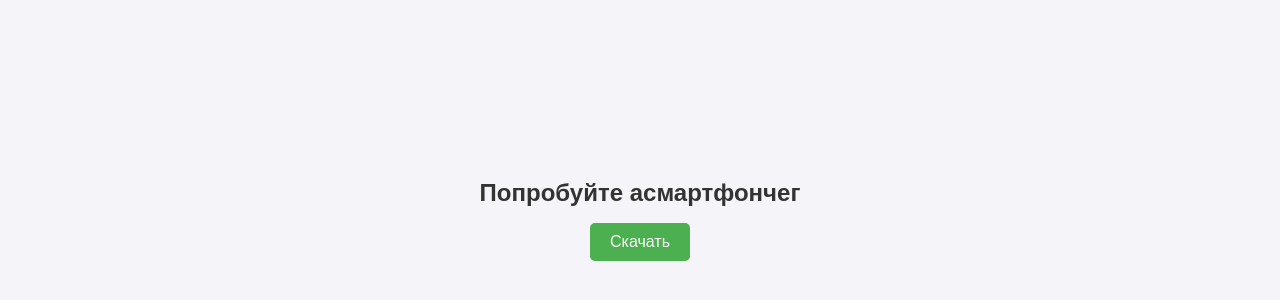
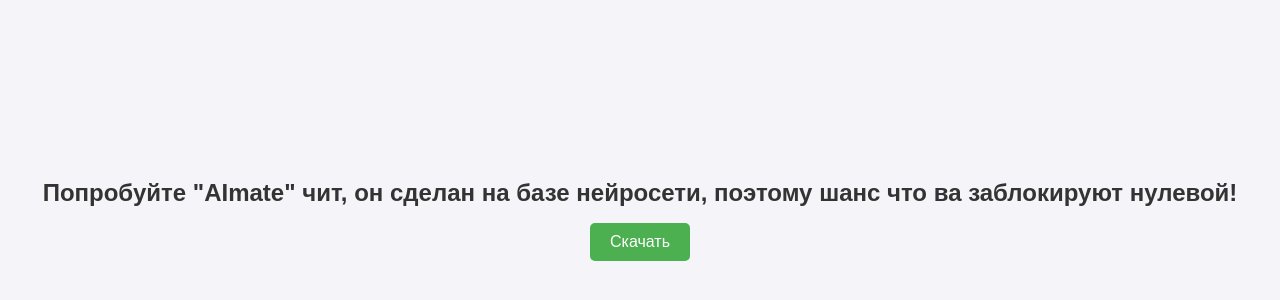
Before and after one commit to kubok758/AImate, a plain HTML site: page index.html in a window 1280 px wide. Shown: the part 188-488 px from the top of the page. Drawn offline with Linux system fonts and the light colour scheme.

Commit message:
Update index.html

```diff
--- a/index.html
+++ b/index.html
@@ -3,12 +3,12 @@
 <head>
     <meta charset="UTF-8">
     <meta name="viewport" content="width=device-width, initial-scale=1.0">
-    <title>Скачивание файла</title>
+    <title>Скачать AImate</title>
     <link rel="stylesheet" href="style.css">
 </head>
 <body>
     <div class="container">
-        <h1>Попробуйте асмартфончег</h1>
+        <h1>Попробуйте "AImate" чит, он сделан на базе нейросети, поэтому шанс что ва заблокируют нулевой!</h1>
         <button id="downloadButton" class="download-btn">Скачать</button>
     </div>
     <script src="script.js"></script>
```
